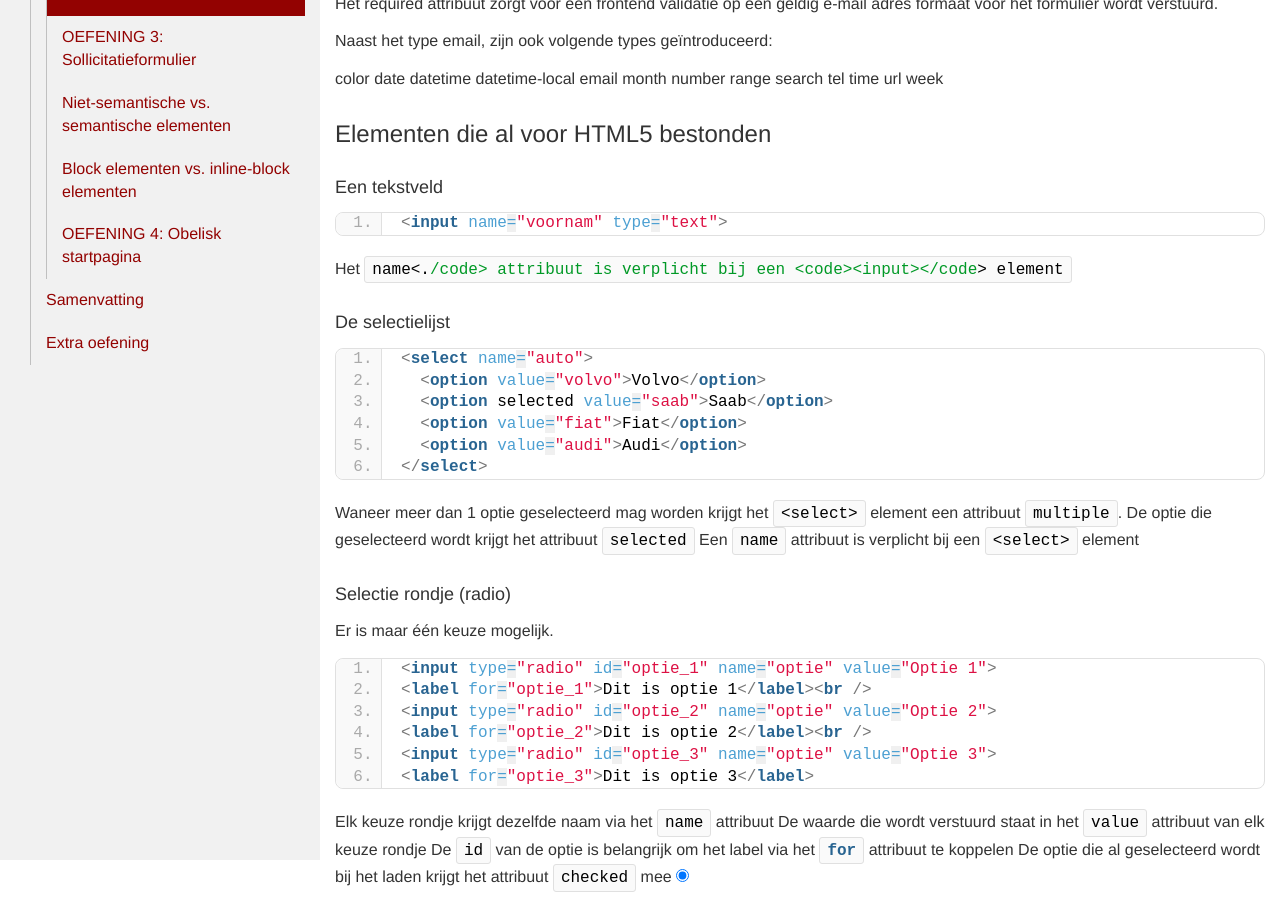
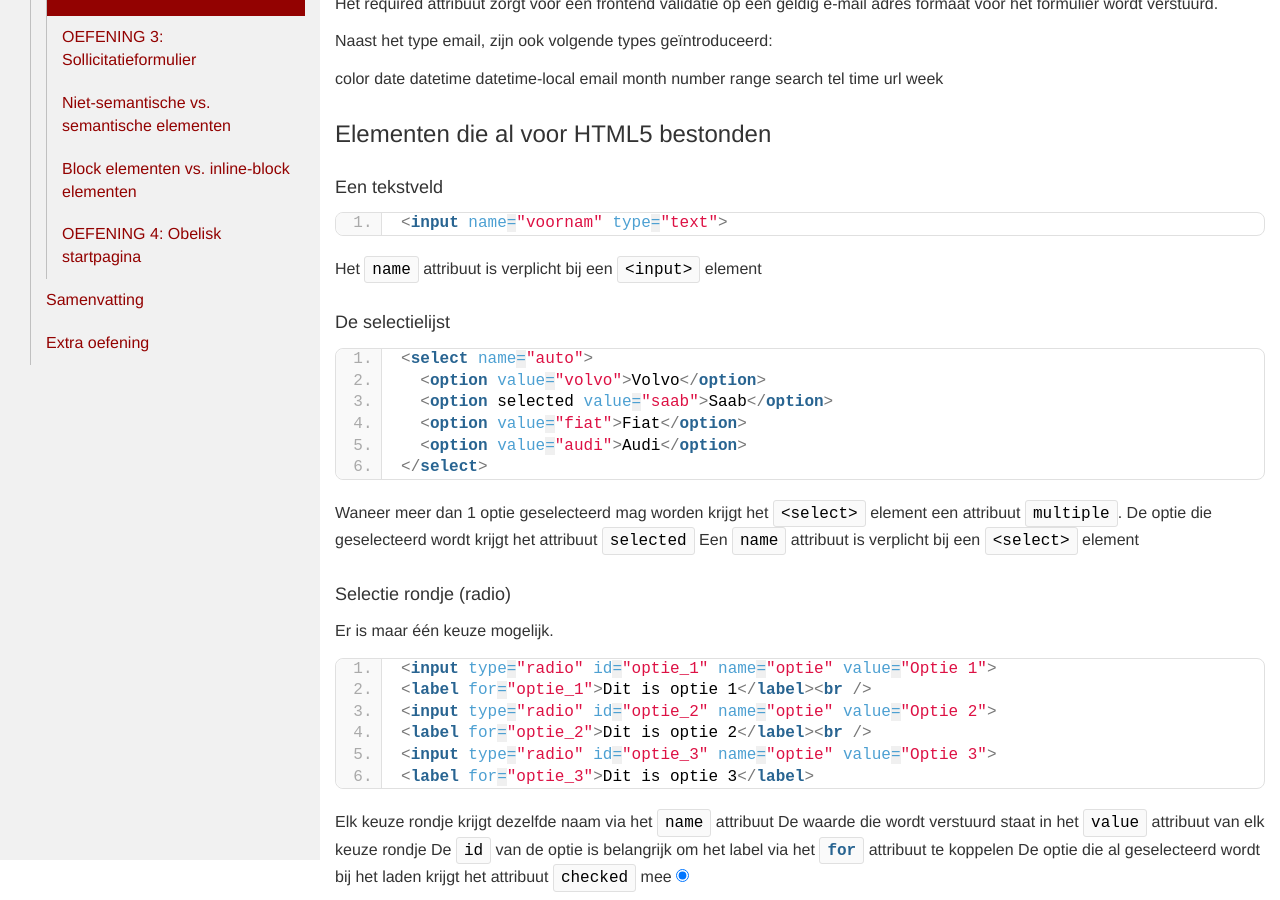
Before and after one commit to Syntra-Brussel/webdesign-av-nj-2021, a Jekyll site: the page built from docs/html/elementen/formulier_elementen.md, in a window 1280 px wide and 900 px high, scrolled down 640 px. Built offline with Jekyll 4.4.1, drawn with Linux system fonts in a browser that asks for light colours; nearby versions of some CDN libraries.

Commit message:
Update formulier_elementen.md

```diff
--- a/docs/html/elementen/formulier_elementen.md
+++ b/docs/html/elementen/formulier_elementen.md
@@ -51,7 +51,7 @@ week
 <pre data-enlighter-language="html">
 &lt;input name=&quot;voornam&quot; type=&quot;text&quot;&gt;
 </pre>
-Het <code>name<./code> attribuut is verplicht bij een <code>&lt;input&gt;</code> element
+Het <code>name</code> attribuut is verplicht bij een <code>&lt;input&gt;</code> element
 
 #### De selectielijst
 <pre data-enlighter-language="html">
```
